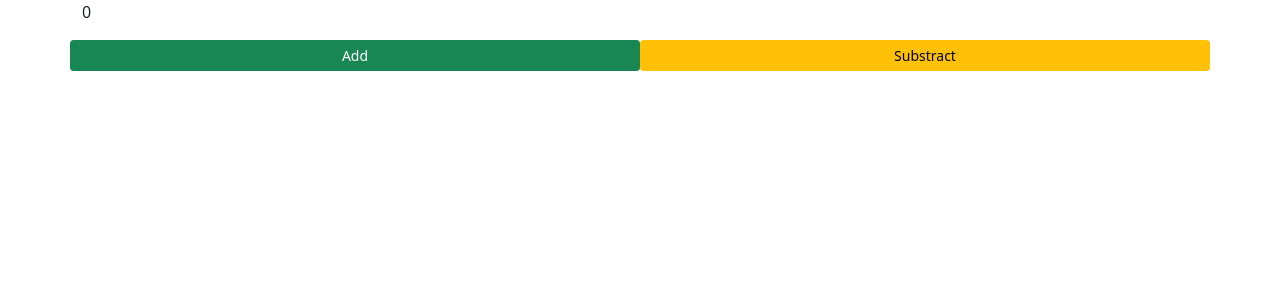
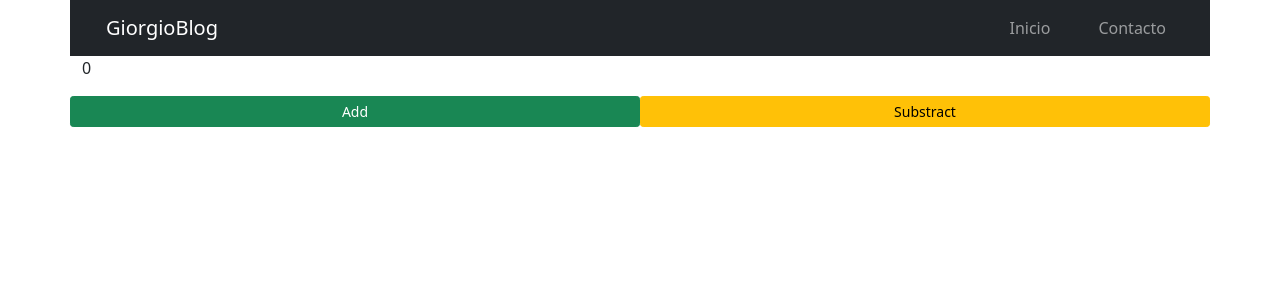
Before and after one commit to jorgeAgoiz/test-app-vite, a React (Vite) app: page / in a window 1280 px wide. Shown: the top 300 px of the page. Built offline with nearby package versions, Linux system fonts and the light colour scheme.

Commit message:
Planteando algunos componentes

```diff
--- a/src/App.tsx
+++ b/src/App.tsx
@@ -1,22 +1,24 @@
 import React, { useState } from 'react'
 import { Button, Container, Row } from 'react-bootstrap'
+import Header from './components/Header/Header'
 
 interface State {
   count: number;
 }
 
-function App() {
+const App = (): JSX.Element => {
 	const [ count, setCount ] = useState<State['count']>(0)
 
-	const addCount = () => {
+	const addCount = (): void => {
 		setCount(count + 1)
 	}
-	const substractCount = () => {
+	const substractCount = (): void => {
 		setCount(count - 1)
 	}
 
 	return (
 		<Container className='App'>
+			<Header />
 			<Row>
 				<p>{count}</p>
 			</Row>
--- /dev/null
+++ b/src/components/Header/Header.tsx
@@ -0,0 +1,25 @@
+import React from 'react'
+import { Row, Navbar, Container, Nav } from 'react-bootstrap'
+
+const Header = (): JSX.Element => {
+
+	return (
+		<Row>
+			<Navbar bg="dark" variant="dark">
+				<Container>
+					<Navbar.Brand href="#home">GiorgioBlog</Navbar.Brand>
+					<Nav className="justify-content-end">
+						<Nav.Link className='me-3' href="#home">
+								Inicio
+						</Nav.Link>
+						<Nav.Link className='ms-3' href="#features">
+								Contacto
+						</Nav.Link>
+					</Nav>
+				</Container>
+			</Navbar>
+		</Row>
+	)
+}
+
+export default Header
```
